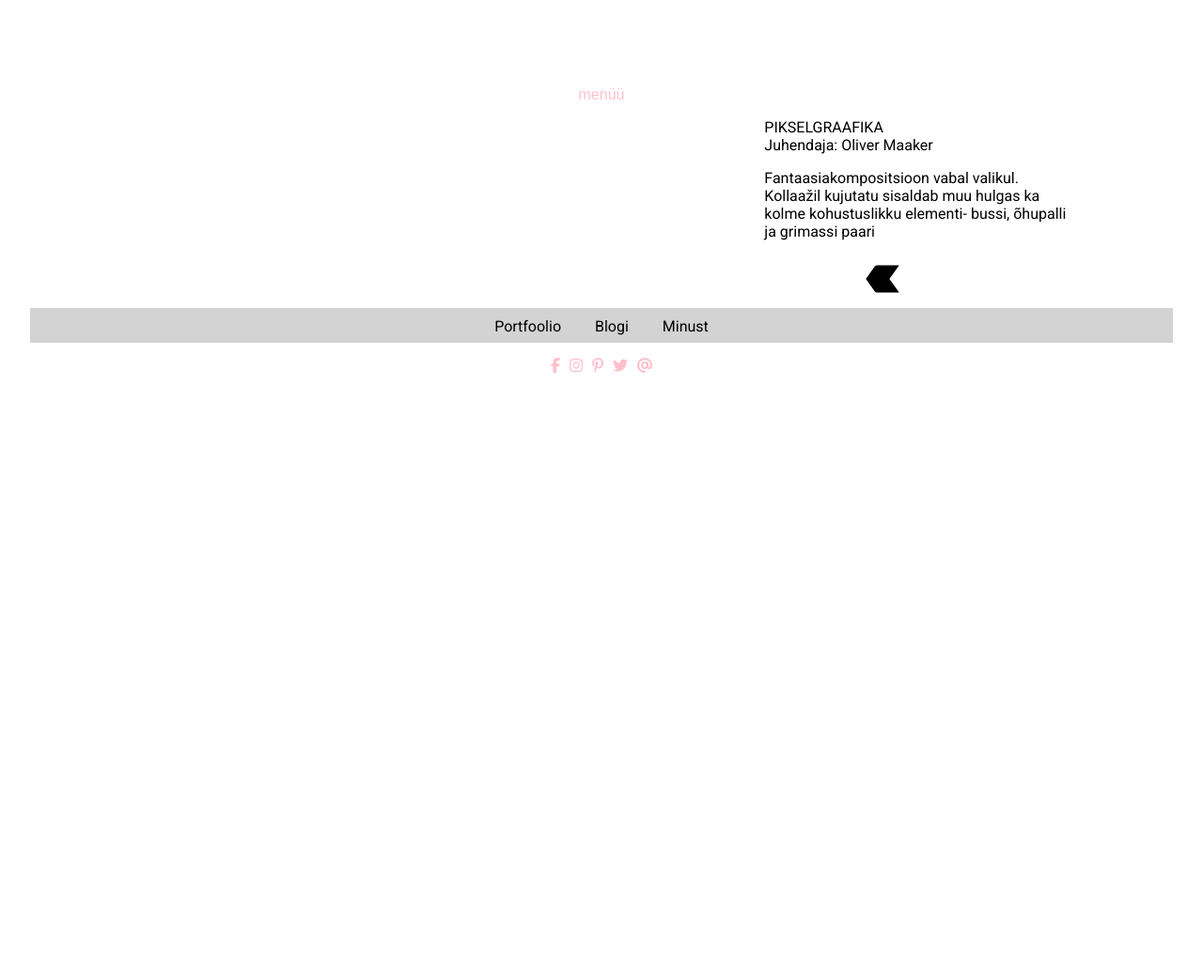
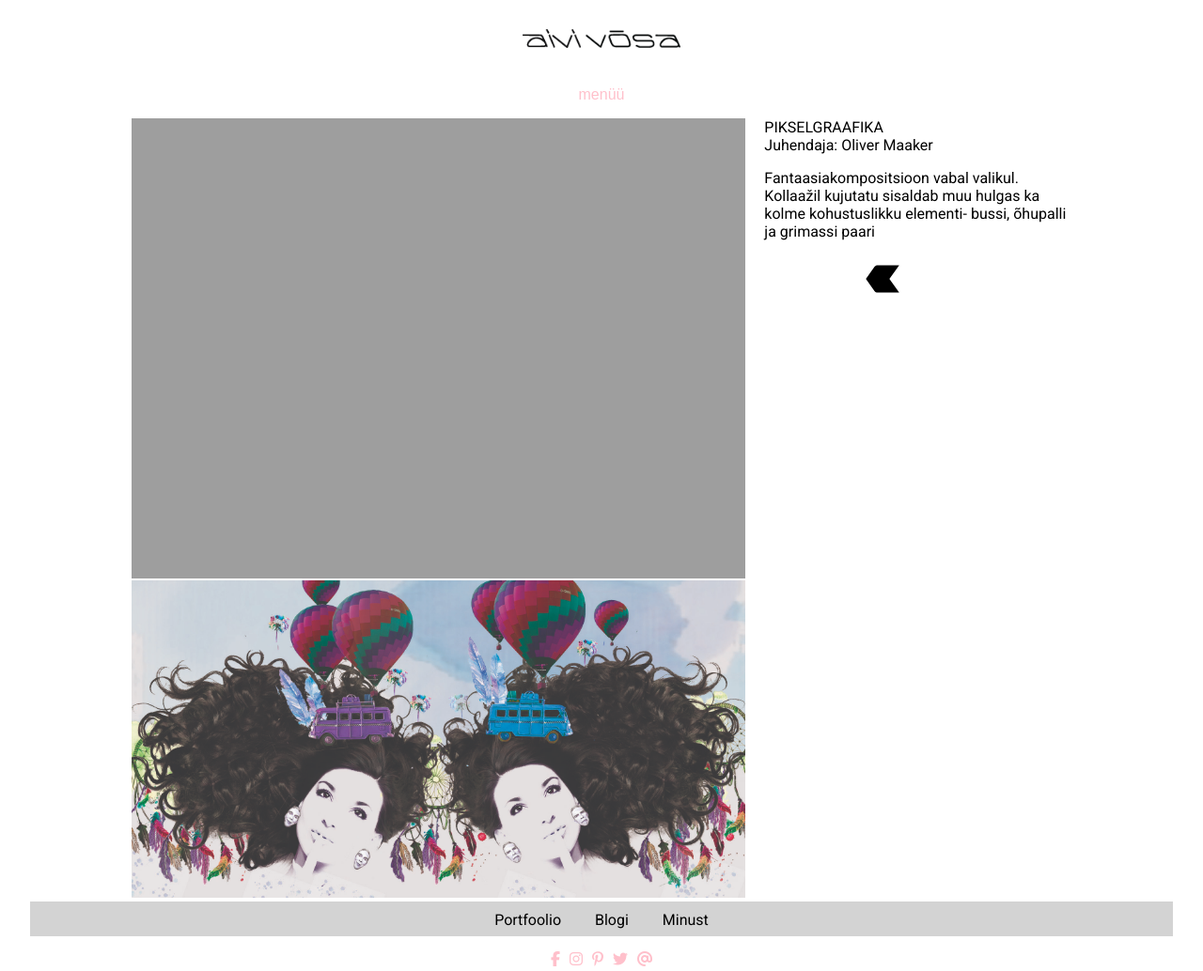
Before and after one commit to aivivosa/portfoolio, a plain HTML site: page photoshop.html in a window 1280 px wide. Shown: the whole page at 94% size. Before the commit the page ends 800 px from the top, so only its background shows below. Drawn offline with Linux system fonts and the light colour scheme; the site is published under a folder, as on GitHub Pages, so addresses that start at the root find nothing.

```diff
--- a/photoshop.html
+++ b/photoshop.html
@@ -15,7 +15,7 @@
 
         <a href="/">
             <div>
-                                <img src="/assets/image/aivisignatuur1.png" alt="" height="20px">
+                                <img src="assets/image/aivisignatuur1.png" alt="" height="20px">
             </div>
     </div>
     <div class="dropdown">
@@ -26,7 +26,7 @@
                 <a href="photoshop.html">Pikselgraafika</a>
                 <a href="toote disain.html">Toote disain</a>
                 <a href="Visiitkaardid.html">Visiitkaart</a>
-                <a href="Raamat.html">Raamatu küljendamine</a>
+                <a href="Raamat.html">Raamat</a>
                 <a href="Figmaapp.html">Tuletulemine</a>
                 <a href="Laulupidu.html">Moemärgid</a>
                 <a href="Tupograafia.html">Font</a>
@@ -43,8 +43,8 @@
         <div class="tulp vasak flex-2">
             <div class="page">
                 <div>
-                    <img src="/assets/image/photoshopkoolitoopilt.jpg" alt="" height="400px">
-                    <img src="/assets/image/photoshopkoolitoo2.jpg" alt="" height="400px">
+                    <img src="assets/image/photoshopkoolitoopilt.jpg" alt="" height="400px">
+                    <img src="assets/image/photoshopkoolitoo2.jpg" alt="" height="400px">
 
 
                 </div>
```
Also changed, not shown: Raamat.html (+1 -1 lines), kood.html (+1 -2 lines), assets/image/kood1.jpg (added).
